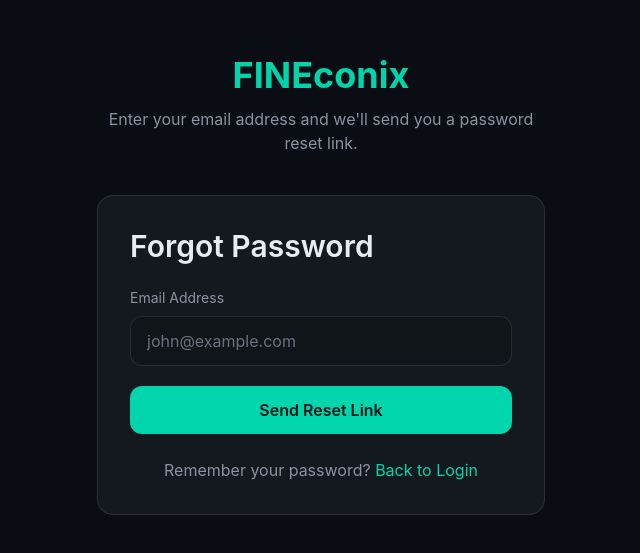
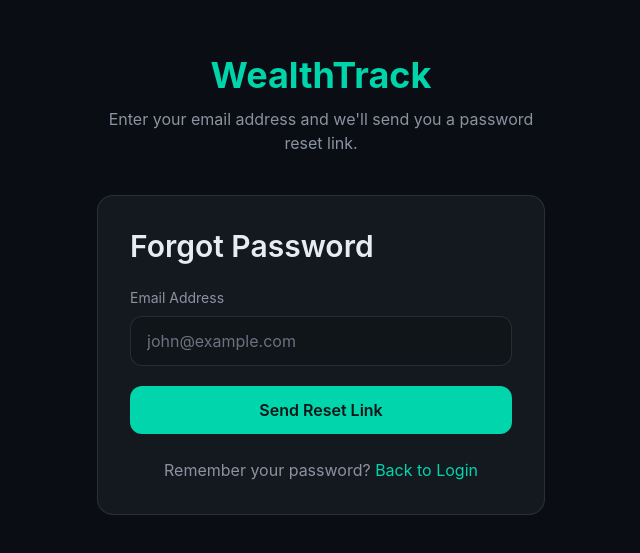
Before and after one commit to Rahul-dev2701/Personal-Finance-Web-App, a React (Vite) app in the folder personal-finance-app/frontend/: page /forgot-password in a window 1280 px wide. Shown: the part 115-668 px from the top of the page, without its empty margins (319-959 px from the left). Built offline with nearby package versions, Linux system fonts and the light colour scheme; no server answers.

Commit message:
update app title to "WealthTrack" across multiple components

```diff
--- a/personal-finance-app/frontend/src/components/Sidebar.jsx
+++ b/personal-finance-app/frontend/src/components/Sidebar.jsx
@@ -59,7 +59,7 @@ const Sidebar = () => {
       <div>
         <div className="px-6 py-6 border-b border-white/10">
           <h1 className="text-[#01D5AB] text-[20px] font-bold tracking-wide">
-            Finance App
+            WealthTrack
           </h1>
         </div>
 
--- a/personal-finance-app/frontend/src/pages/ForgotPass/ForgotPassword.jsx
+++ b/personal-finance-app/frontend/src/pages/ForgotPass/ForgotPassword.jsx
@@ -7,7 +7,7 @@ import AuthLayout from "../../components/authLayout.jsx";
 export default function ForgotPassword() {
   return (
     <AuthLayout
-      title="FINEconix"
+      title="WealthTrack"
       subtitle="Enter your email address and we'll send you a password reset link."
       cardTitle="Forgot Password"
     >
--- a/personal-finance-app/frontend/src/pages/Login/Login.jsx
+++ b/personal-finance-app/frontend/src/pages/Login/Login.jsx
@@ -37,7 +37,7 @@ export default function Login() {
 
   return (
     <AuthLayout
-      title="FINEconix"
+      title="WealthTrack"
       subtitle="Welcome back. Sign in to manage your finances."
       cardTitle="Login"
     >
--- a/personal-finance-app/frontend/src/pages/Signup/Signup.jsx
+++ b/personal-finance-app/frontend/src/pages/Signup/Signup.jsx
@@ -55,7 +55,7 @@ const [profilePicture,setProfilePicture] = useState()
 
   return (
     <AuthLayout
-      title="FINEconix"
+      title="WealthTrack"
       subtitle="Create your account and start tracking your finances."
       cardTitle="Sign Up"
     >
```
